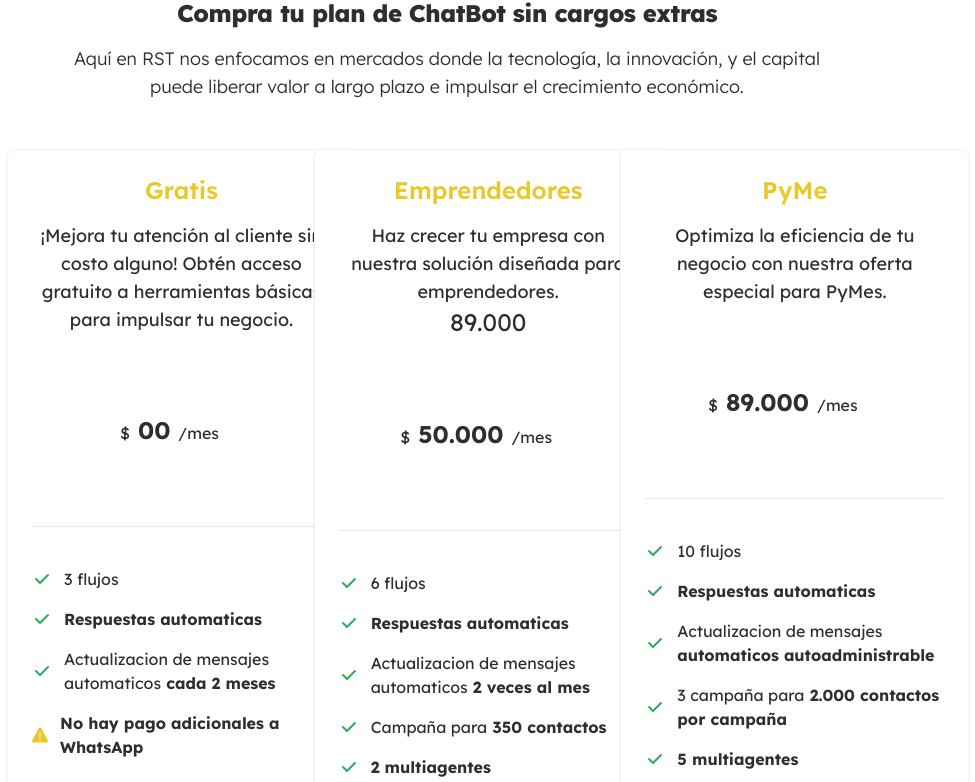
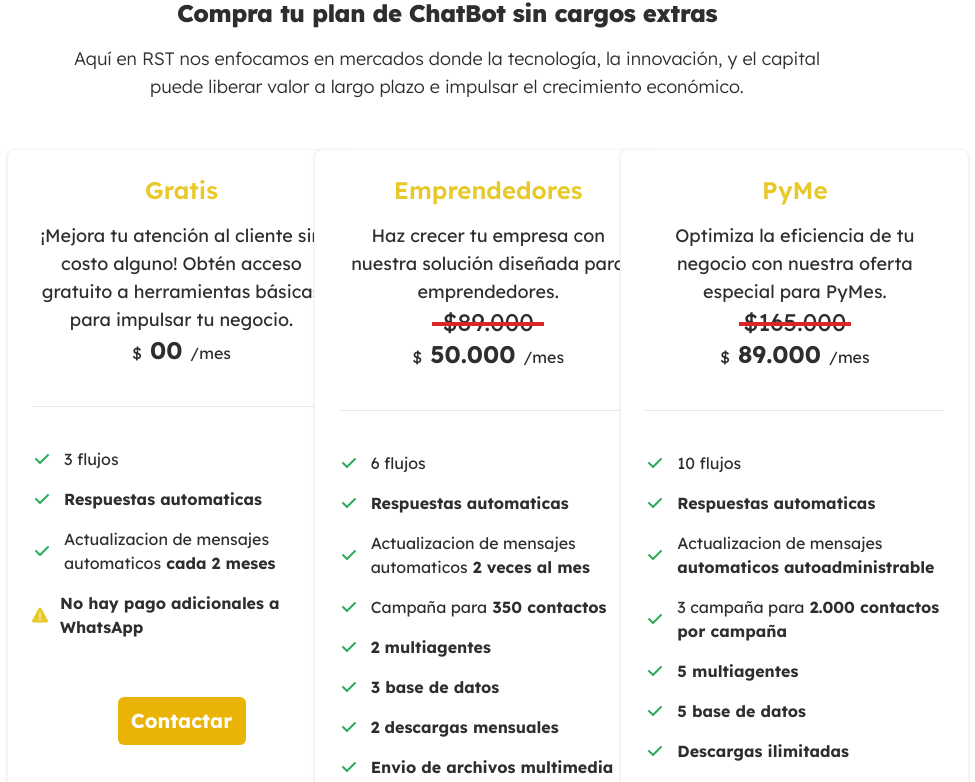
Before and after one commit to RST-Sistemas/chatbot-landing, a Next.js app: page / in a window 1280 px wide. Shown: the part 2169-2951 px from the top of the page, without its empty margins (193-1168 px from the left). Built offline with nearby package versions, Linux system fonts and the light colour scheme.

Commit message:
fix price table

```diff
--- a/src/app/Components/PriceTable/PriceTable.jsx
+++ b/src/app/Components/PriceTable/PriceTable.jsx
@@ -103,7 +103,7 @@
             <Package
               title='Gratis'
               description='¡Mejora tu atención al cliente sin costo alguno! Obtén acceso gratuito a herramientas básicas para impulsar tu negocio.'
-              price='00 '
+              offer='00 '
               times={"/mes"}
               listItems={listItems.inicial}
               url='#contact'
@@ -112,8 +112,8 @@
             <Package
               title='Emprendedores'
               description='Haz crecer tu empresa con nuestra solución diseñada para emprendedores. '
-              price='50.000 '
-              offer='89.000'
+              price='89.000 '
+              offer='50.000'
               times={"/mes"}
               listItems={listItems.emprendedores}
               url='#contact'
@@ -122,7 +122,8 @@
             <Package
               title='PyMe'
               description='Optimiza la eficiencia de tu negocio con nuestra oferta especial para PyMes.'
-              price='89.000 '
+              offer='89.000 '
+              price='165.000'
               times={"/mes"}
               listItems={listItems.pyme}
               url='#contact'
--- a/src/app/Components/PriceTable/components/CostumePackage.jsx
+++ b/src/app/Components/PriceTable/components/CostumePackage.jsx
@@ -1,6 +1,6 @@
 import React from "react";
 import ButtonContactar from "../../Buttons/ButtonAssist";
-import Link from 'next/link'
+import Link from "next/link";
 
 export default function CostumePackage() {
   return (
@@ -21,7 +21,7 @@
           <span className='text-accent'>/mes</span>
         </div>
         <hr className='my-5' />
-        <p className='font-light text-accent sm:text-lg dark:text-gray-400'>
+        <p className=' text-accent sm:text-lg dark:text-gray-400'>
           Con nuestro plan personalizado, puedes adaptar fácilmente tu plan a
           las necesidades específicas de tu empresa. ¡Contáctanos ahora para
           obtener más información y comenzar a personalizar tu solución!
--- a/src/app/Components/PriceTable/components/Package.jsx
+++ b/src/app/Components/PriceTable/components/Package.jsx
@@ -13,17 +13,23 @@
   url,
 }) => {
   return (
-    <div className='flex min-h-[846px] w-[349px] flex-col justify-between max-w-lg p-6 mx-auto text-center bg-white border border-gray-100 rounded-lg shadow text-accent '>
+    <div className='flex min-h-[846px] w-[349px] flex-col  max-w-lg p-6 mx-auto text-center bg-white border border-gray-100 rounded-lg shadow text-accent '>
       <div>
         <h3 className='mb-4 text-2xl font-semibold text-primary'>{title}</h3>
         <p className='text-base text-accent sm:text-lg dark:text-gray-400'>
           {description}
         </p>
-        <span className='text-3xl text-accent md:text-2xl'>{offer}</span>
-        <div className='flex items-baseline justify-center gap-2 my-4 mr-6 md:my-20'>
+
+        {price && (
+          <div className='flex items-center justify-center'>
+            <div className='absolute h-1 mt-1 bg-red-600 w-28'></div>
+            <p className='text-2xl '>${price}</p>
+          </div>
+        )}
+        <div className='flex items-baseline justify-center gap-2 '>
           <span className='text-base text-accent '>$</span>
           <span className='text-3xl font-bold text-accent md:text-2xl'>
-            {price}
+            {offer}
           </span>
           <span className='text-base text-accent '>{times}</span>
         </div>
```
